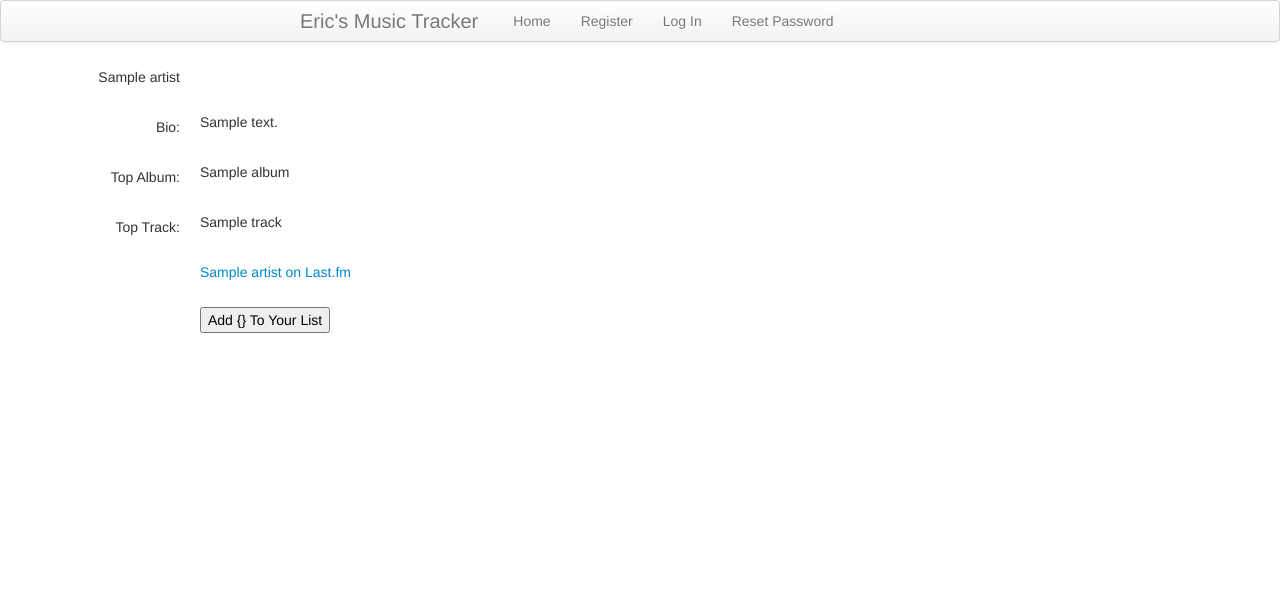
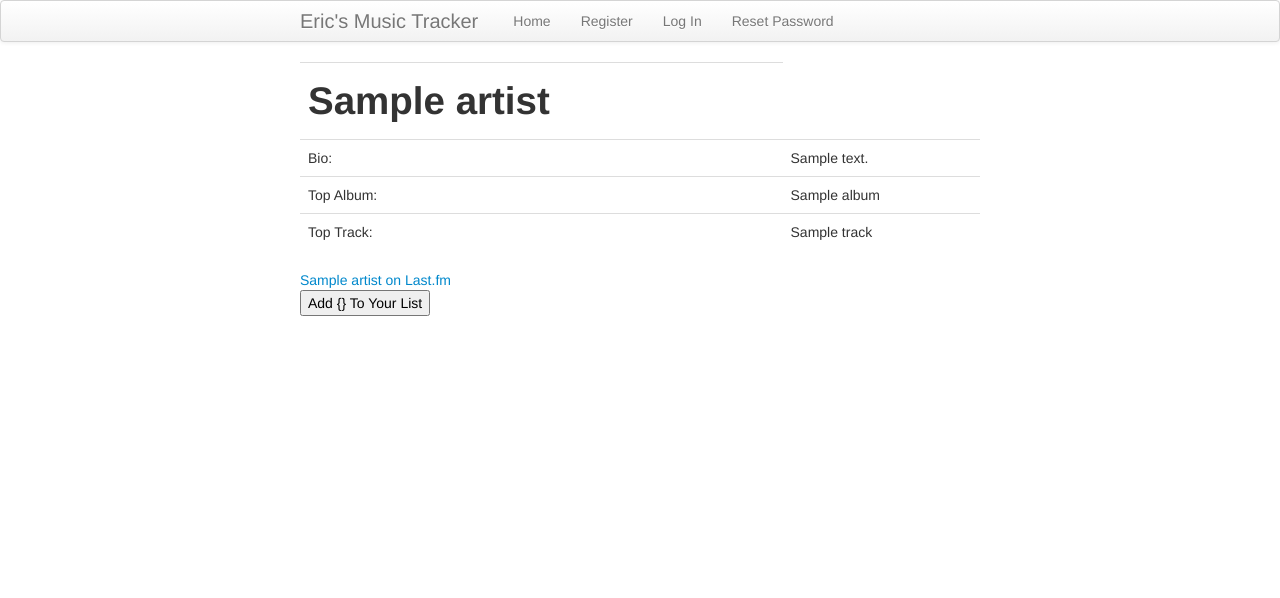
Before and after one commit to EFulmer/music_tracker, a Flask app: template music_tracker/templates/artist_info.html in a window 1280 px wide. Shown: the top 598 px of the page. Run offline with Flask 2, Linux system fonts and the light colour scheme; tables that the repository leaves empty hold one stand-in row (values such as "Sample post"); the template is opened without the code that fills it: values that come from a table or form of the project are taken from there, most other values are stand-ins (such as "Sample title", 1, 10 or a date in 2020); parts of the project's set-up code (start-up, migrations or seed data) failed here and were passed over.

Commit message:
Cleaned up Artist Info view.

```diff
--- a/music_tracker/templates/artist_info.html
+++ b/music_tracker/templates/artist_info.html
@@ -1,28 +1,27 @@
 {% extends "layout.html" %}
 {% block body %}
 
-<div class="container-fluid">
-	<form class="form-horizontal" action="" method=post name="">
+<div class="container">
+	<form class="container" action="" method=post name="">
+        <table class="table">
 		{{ form.hidden_tag() }}
-		<!-- TODO: Center artist name. -->
-		<div class="control-group">
-			<label class="control-label">{{ info['artist'] }}</label>
-		</div>
-		<div class="control-group">
-			<label class="control-label">Bio:</label>
-			<label class="controls">{{ info['bio'] }}</label>
-		</div>
-		<div class="control-group">
-			<label class="control-label">Top Album:</label>
-			<label class="controls">{{ info['album'] }}</label>
-		</div>
-		<div class="control-group">
-			<label class="control-label">Top Track:</label>
-			<label class="controls">{{ info['track'] }}</label>
-		</div>
-		<div class="control-group">
-			<label class="controls"><a href="{{ info['url'] }}">{{ info['artist'] }} on Last.fm</a></label>
-		</div>
+                <tr>
+                    <td><h1>{{ info['artist'] }}</h1></td>
+                </tr>
+                <tr>
+                    <td>Bio:</td>
+                    <td>{{ info['bio'] }}</td>
+                </tr>
+                <tr>
+                    <td>Top Album:</td>
+                    <td>{{ info['album'] }}</td>
+		</tr>
+                <tr>
+                    <td>Top Track:</td>
+                    <td>{{ info['track'] }}</td>
+		</td>
+            </table>
+                    <a href="{{ info['url'] }}">{{ info['artist'] }} on Last.fm</a></td>
 		<div class="control-group">
 			<label class="controls"> {{ form.submit }} </label>
 		</div>
```
